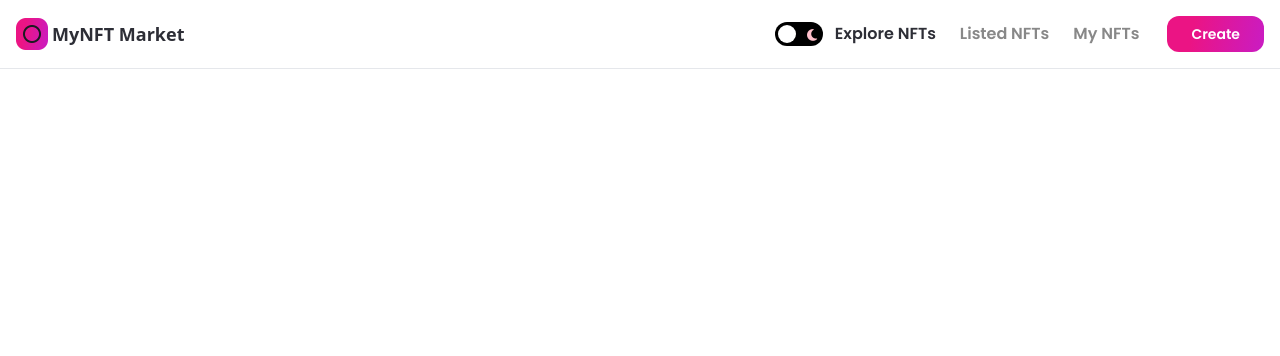
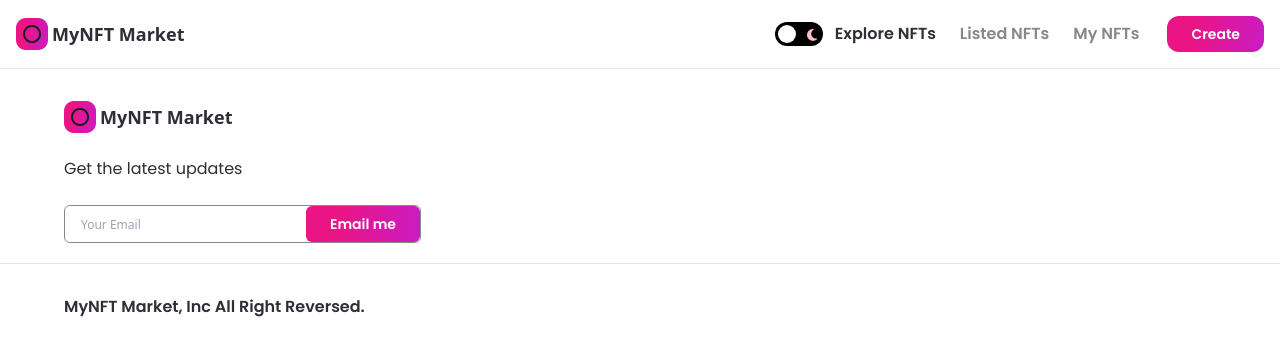
Before and after one commit to Masud28-tech/MyNFT-Marketplace, a Next.js app: page / in a window 1280 px wide. Shown: the top 356 px of the page. Built offline with nearby package versions, Linux system fonts and the light colour scheme.

Commit message:
Commit 3: Create footer (3 parts --> 1. upper logo + news letter input  and  2. copyright and socialmedia-links)

```diff
--- a/components/Footer.jsx
+++ b/components/Footer.jsx
@@ -1,7 +1,75 @@
 import React from 'react';
+import { useTheme } from 'next-themes';
+import Image from 'next/image';
 
-const Footer = () => (
-  <div>Footer</div>
-);
+import images from '../assets';
+import Button from './Button';
+
+const Footer = () => {
+  const { theme } = useTheme();
+
+  return (
+    <footer className="flexCenter flex-col border-t dark:border-nft-black-1 border-nft-gray-1 sm:py-8 py-16">
+
+      {/* FOOTER-SECTION 1 AND ROW 1: LOGO+NEWS-LETTER PART */}
+      <div className="w-full minmd:w-4/5 flex flex-row md:flex-col sm:px-4 px-16">
+        <div className="flexStart flex-1 flex-col">
+
+          <div className="flexCenter cursor-pointer">
+            <Image
+              src={images.logo02}
+              objectFit="contain"
+              width={32}
+              height={32}
+              alt="logo"
+            />
+            <p className="dark:text-white text-nft-black-1 font-semibold text-lg ml-1">
+              MyNFT Market
+            </p>
+          </div>
+
+          <p className="font-poppins dark:text-white text-nft-black-1 font-semi-bold text-base mt-6">Get the latest updates</p>
+          <div className="flexBetween md:w-full minlg:w-557 w-357 mt-6 dark:bg-nft-black-2 bg-white border dark:border-nft-black-2 border-nft-gray-2 rounded-md">
+            <input
+              type="email"
+              placeholder="Your Email"
+              className="h-full flex-1 w-full dark:bg-nft-black-2 bg-white px-4 rounded-md dark:text-white text-nft-black-1 font-normal text-xs minlg:text-lg outline-none"
+            />
+            <div className="flex-initial">
+              <Button btnName="Email me" customStyles="rounded-md" />
+            </div>
+          </div>
+
+        </div>
+      </div>
+
+      {/* FOOTER ROW-2 : COMPANY NAME & COPYRIGHT AND SOCIAL_MEDIA-LINKS */}
+      <div className="flexCenter w-full mt-5 border-t dark:border-nft-black-1 border-nft-gray-1 sm:px-4 px-16">
+        <div className="flexBetween flex-row w-full minmd:w-4/5 sm:flex-col mt-7">
+
+          <p className="font-poppins dark:text-white text-nft-black-1 font-semibold text-base">
+            MyNFT Market, Inc All Right Reversed.
+          </p>
+
+          <div className="flex flex-row sm:mt-4">
+            {[images.instagram, images.twitter, images.telegram, images.discord].map((image, idx) => (
+              <div key={idx} className="mx-2 cursor-pointer">
+                <Image
+                  src={image}
+                  alt="social-links"
+                  objectFit="contain"
+                  height={24}
+                  width={24}
+                  className={theme === 'light' && 'filter invert'}
+                />
+              </div>
+            ))}
+          </div>
+
+        </div>
+      </div>
+    </footer>
+  );
+};
 
 export default Footer;
--- a/components/Navbar.jsx
+++ b/components/Navbar.jsx
@@ -7,7 +7,7 @@ import Link from 'next/link';
 import Button from './Button';
 import image from '../assets';
 
-// CHILD FUNCTIONAL COMPONENT 1
+// CHILD COMPONENT 1
 const MenuItems = ({ isMobile, active, setActive }) => {
   const goToLink = (idx) => {
     switch (idx) {
@@ -34,7 +34,7 @@ const MenuItems = ({ isMobile, active, setActive }) => {
   );
 };
 
-// CHILD FUNCTIONAL COMPONENT 2
+// CHILD COMPONENT 2
 const ButtonGroup = ({ setActive, router }) => {
   const hasConnected = true;
   return hasConnected ? (
```
